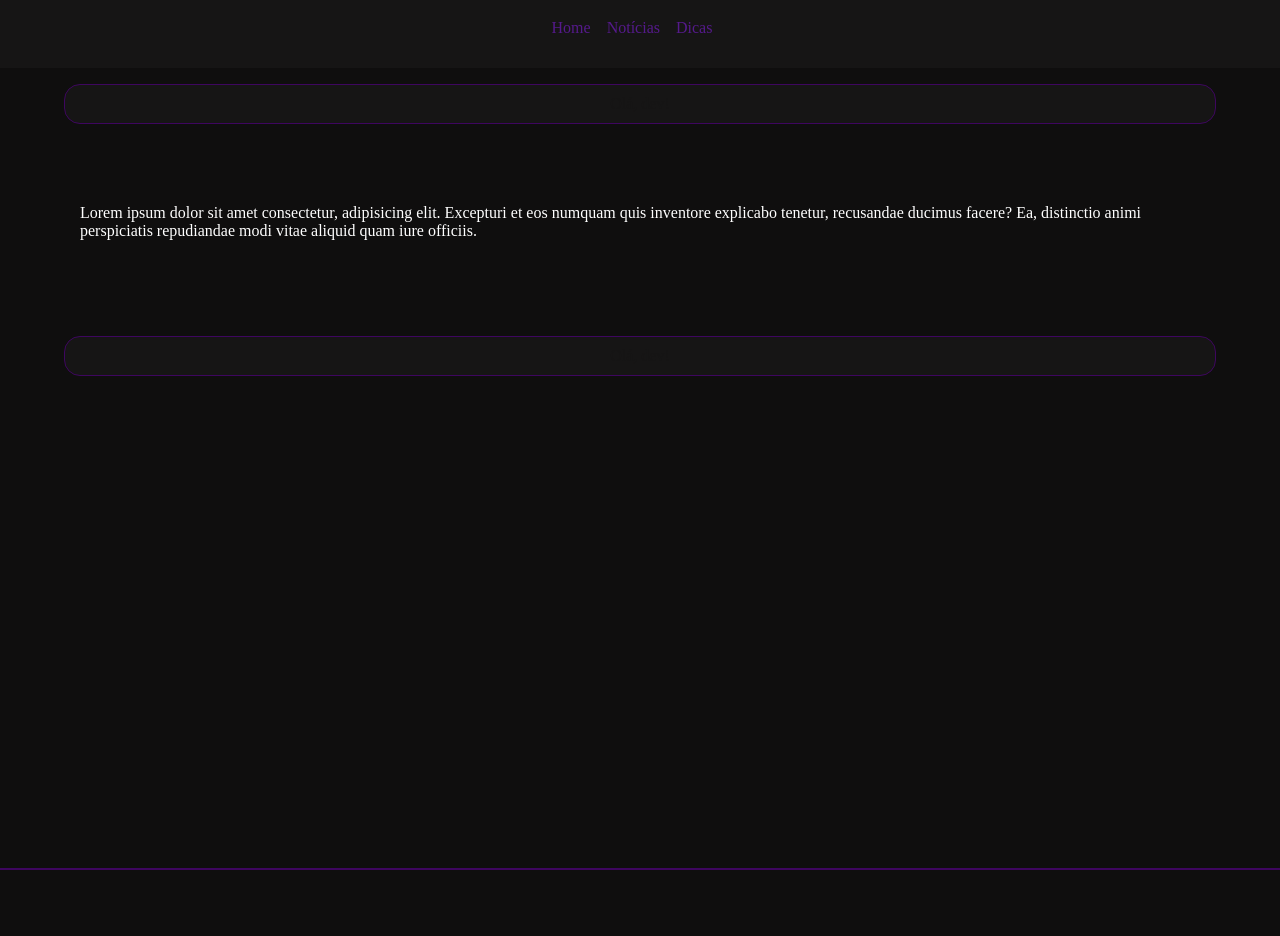
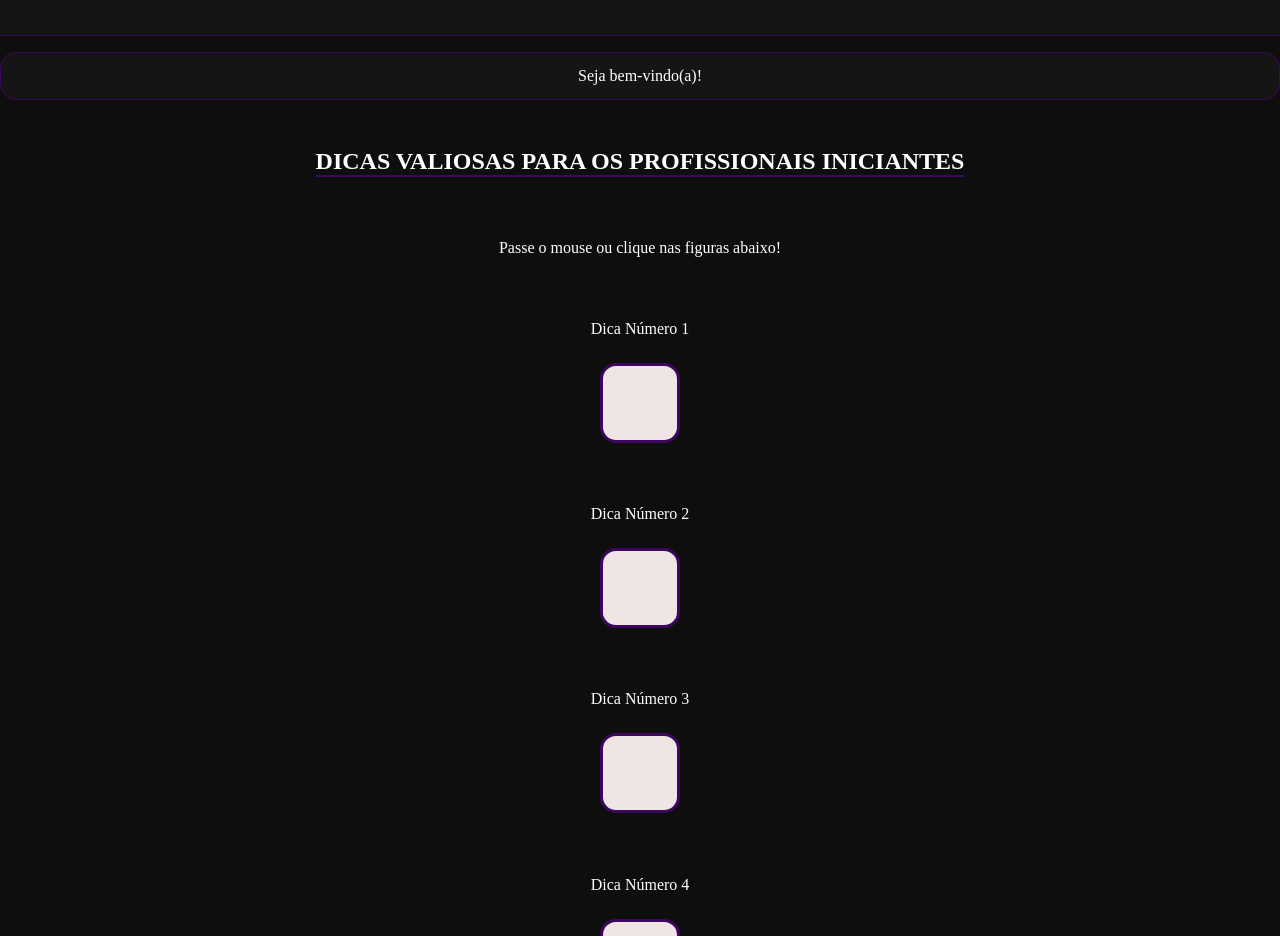
Before and after one commit to CapitaoDAreia/ebac-front-end, a plain HTML site: page m11/post/index.html in a window 1280 px wide. Shown: the part 60-996 px from the top of the page. Before the commit the page ends 930 px from the top, so only its background shows below. Drawn offline with Linux system fonts and the light colour scheme; a web font is replaced by a local one.

Commit message:
Post done and modified!

```diff
--- a/m11/post/index.html
+++ b/m11/post/index.html
@@ -4,54 +4,75 @@
     <meta charset="UTF-8">
     <meta http-equiv="X-UA-Compatible" content="IE=edge">
     <meta name="viewport" content="width=device-width, initial-scale=1.0">
+
+    <!--Google F-->
     <link rel="preconnect" href="https://fonts.googleapis.com">
     <link rel="preconnect" href="https://fonts.gstatic.com" crossorigin>
     <link href="https://fonts.googleapis.com/css2?family=Comforter&family=Quintessential&display=swap" rel="stylesheet">
 
+    <!--Style-->
     <link rel="stylesheet" href="./style.css">
-    <title></title>
+
+    <link rel="icon" type="png" href="https://i.ibb.co/gmhhdNs/bug-removebg-preview.png">
+    <title>Portal DEV</title>
 </head>
 <body>
 
     <header>
         <h1>Portal do DEV</h1>
-        <p>Hello, world!!!</p>
-
-        <ul class="lists">
-            <li><a href="">Home</a></li>
-            <li><a href="">Notícias</a></li>
-            <li><a href="">Dicas</a></li>
-        </ul>
+        <p>Hello, world!</p>
     </header>
 
     <section>
 
         <article class="move">
-            <p>Olá, dev!</p>
-        </article>
-        <article class="text">
-            <p>Lorem ipsum dolor sit amet consectetur, adipisicing elit.
-                Excepturi et eos numquam quis inventore explicabo tenetur,
-                recusandae ducimus facere? Ea, distinctio animi perspiciatis
-                repudiandae modi vitae aliquid quam iure officiis.</p>
-        </article>
-        <article class="move">
-            <p>Olá, dev!</p>
+            <p>Seja bem-vindo(a)!</p>
         </article>
 
-        <article>
+        <article class="text2">
+            <h2>Dicas valiosas para os profissionais iniciantes</h2>
+            <p class="title">Passe o mouse ou clique nas figuras abaixo!</p>
+
+
+            <p class="title">Dica Número 1</p>
+
+            <div class="text-div">
+                <p>Não tenha pressa!</p>
+                <p>Você progredirá com o tempo, tudo o que precisa é ter paciêcia!</p>
+            </div>
+
+            <p class="title">Dica Número 2</p>
+
+            <div class="text-div">
+                <p>Mãos na massa!</p>
+                <p>É importante praticar para assimilar seu aprendizado!</p>
+            </div>
+
+            <p class="title">Dica Número 3</p>
+
+            <div class="text-div">
+                <p>Não se compare com os outros!</p>
+                <p>Cada um de nós tem um ritmo, trabalhe de acordo com o seu!</p>
+            </div>
+
+            <p class="title">Dica Número 4</p>
+
+            <div class="text-div">
+                <p>Apresente-se ao mercado!</p>
+                <p>Uma network forte pode acelerar seu aprendizado e lhe trazer muitas oportunidades!</p>
+            </div>
+
 
         </article>
-        <article>
 
-        </article>
-        <article>
 
-        </article>
     </section>
 
     <footer>
-
+        <p>
+            <em>Desenvolvido por <strong>Igor Silva</strong> para o módulo 11 do curso de front-end da <strong>EBAC</strong></em>
+        </p>
+        <img class="bug" src="https://i.ibb.co/gmhhdNs/bug-removebg-preview.png" alt="Portal do DEV">
     </footer>
 
 </body>
--- a/m11/post/style.css
+++ b/m11/post/style.css
@@ -1,14 +1,14 @@
+/*GENERAL*/
 *{
     margin: 0;
     padding: 0;
     box-sizing: border-box;
     text-decoration: none;
 }
-
 body{
     color: white;
     max-width: 100vw;
-    height: auto;
+    height: 160vh;
 
     background-color: #0F0E0E;
 
@@ -22,12 +22,24 @@ header{
     font-family: 'Quintessential', cursive;
 
     background-color: #161515;
+    border-bottom: 1px solid #3E065F;
     width: 100%;
-    height: 8rem;
+    height: 6rem;
 
     display: flex;
     flex-direction: column;
     align-items: center;
+}
+
+/*
+nav a{
+    color: #6a6767;
+}
+nav a:hover{
+    color: #fdfbff;
+}
+nav a:active{
+    color: #3E065F;
 }
 header ul{
     display: flex;
@@ -39,14 +51,11 @@ header ul li{
 
     list-style: none;
     margin-right: 1rem;
-
 }
-
-
-
+*/
 section{
     width: 100%;
-    height: 50rem;
+    height: auto;
 
     display: flex;
     flex-direction: column;
@@ -54,38 +63,113 @@ section{
 }
 .text{
     display: flex;
-    align-content: center;
+    padding: 1rem;
+}
+.text2{
+    width: 100%;
+    display: flex;
+    flex-direction: column;
+    align-items: center;
+    padding: 1rem;
+}
+.text2 h2{
+    display: flex;
+    border-bottom: 2px solid #3E065F;
+    text-align: center;
+    text-transform: uppercase;
+    margin-top: 2rem;
+}
+.title{
+    text-align: center;
+    margin-top: 5%;
+}
+.text-div{
+    display: flex;
+    flex-direction: column;
     justify-content: center;
-    padding: 5rem;
+    align-items: center;
+
+    text-align: center;
+
+    overflow: hidden;
+    width: 5rem;
+    height: 5rem;
+    color: #f0e5e5;
+    border: 3px solid #3E065F;
+    background-color: #f0e5e5;
+
+    border-radius: 1rem;
+
+    margin-top: 2%;
+
+    transition: 2s;
+
 }
+.text-div:hover{
+    background-color: #3E065F;
+
+    transition: 2s;
+    width: 100%;
+}
+
+
+
+
 .move{
     display: flex;
     justify-content: space-evenly;
     align-items: center;
 
-    color: #161515;
+    color: white;
 
     border: 1px solid #3E065F;
     background-color: #161515;
     border-radius: 1rem;
 
-    width: 90%;
-    height: 5%;
+    width: 100%;
+    height: 3rem;
     margin-top: 1rem;
     transition: 1s;
 }
 
 .move:hover{
-    height: 35%;
-    width: 100%;
+    background-color: #3E065F;
     transition: 2s;
-}
-.move:hover{
-    color: white;
-    background-color: #3E065F;
 }
 
 
+
 footer{
-    border: 1px solid #3E065F;
+    border-top: 1px solid #3E065F;
+    height: 5rem;
+    text-align: center;
+    padding: 1rem;
 }
+
+.bug{
+    width: 5%;
+    min-width: 50px;
+    height: auto;
+    margin-top: 1rem;
+
+    background: radial-gradient(#3E065F, #161515);
+    border-radius: 1rem;
+}
+
+
+
+
+/*BARRA DE ROLAGEM*/
+::-webkit-scrollbar {
+    width: .3rem;
+  }
+  ::-webkit-scrollbar-track {
+    background: #161515;
+  }
+  ::-webkit-scrollbar-thumb {
+    background: #5f1888;
+  }
+
+  ::-webkit-scrollbar-thumb:hover {
+    background: #555;
+  }
```
